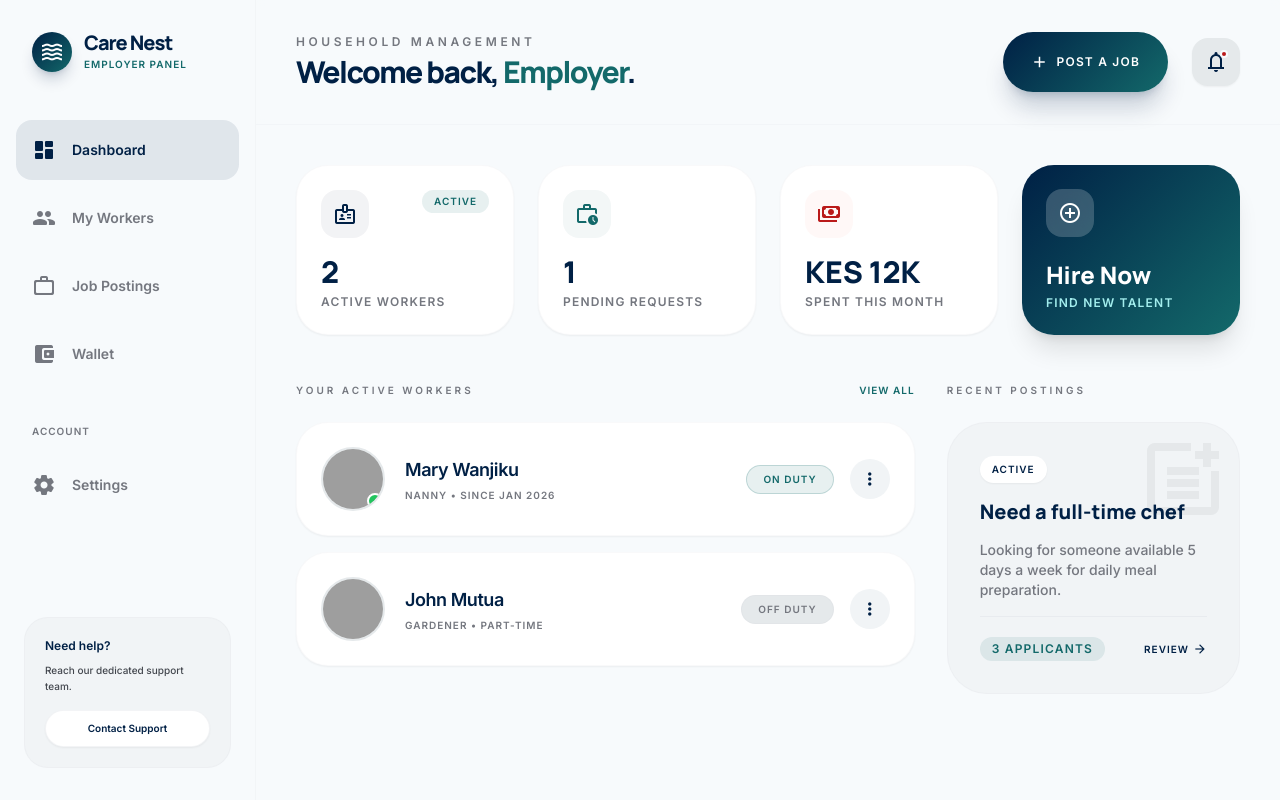
After one commit to antonie-riziki/CareNest, a Django app: template Care_Nest/templates/employer_dashboard.html in a window 1280 px wide. The commit adds this page. Run offline with Django 5.2, Linux system fonts and the light colour scheme; the template is opened without the code that fills it, so the values that code supplies are empty; some libraries are stand-ins or nearby versions; grey boxes are pictures that could not be loaded.

Commit message:
Update dashboard, signup flows, and add employer dashboard template

```diff
--- a/Care_Nest/Care_Nest/settings.py
+++ b/Care_Nest/Care_Nest/settings.py
@@ -133,3 +133,8 @@ USE_TZ = True
 # https://docs.djangoproject.com/en/6.0/howto/static-files/
 
 STATIC_URL = "static/"
+
+# Default primary key field type
+# https://docs.djangoproject.com/en/6.0/ref/settings/#default-auto-field
+
+DEFAULT_AUTO_FIELD = "django.db.models.BigAutoField"
--- a/Care_Nest/apps/accounts/views.py
+++ b/Care_Nest/apps/accounts/views.py
@@ -22,7 +22,7 @@ User = get_user_model()
 # Create your views here.
 def worker_signup(request):
     if request.method == "POST":
-        full_name = request.POST.get("full-name")
+        full_name = request.POST.get("full_name")
         email = request.POST.get("email")
         phone = request.POST.get("phone")
         password = request.POST.get("password")
@@ -55,6 +55,7 @@ def worker_signup(request):
             password=password,
             first_name=first_name,
             last_name=last_name,
+            role="worker",
         )
 
         user.save()
@@ -97,7 +98,7 @@ def worker_signin(request):
 
 def employer_signup(request):
     if request.method == "POST":
-        full_name = request.POST.get("full-name")
+        full_name = request.POST.get("full_name")
         email = request.POST.get("email")
         phone = request.POST.get("phone")
         password = request.POST.get("password")
@@ -125,6 +126,7 @@ def employer_signup(request):
             password=password,
             first_name=first_name,
             last_name=last_name,
+            role="employer",
         )
 
         user.save()
--- a/Care_Nest/apps/dashboard/views.py
+++ b/Care_Nest/apps/dashboard/views.py
@@ -1,10 +1,13 @@
 from django.shortcuts import render
+from django.contrib.auth.decorators import login_required
 
 
 # Create your views here.
+@login_required(login_url='worker-signin')
 def worker_dashboard(request):
     return render(request, "worker_dashboard.html")
 
 
+@login_required(login_url='employer-signin')
 def employer_dashboard(request):
     return render(request, "employer_dashboard.html")
--- /dev/null
+++ b/Care_Nest/templates/employer_dashboard.html
@@ -0,0 +1,277 @@
+{% extends 'base.html' %}
+
+{% block title %}Employer Dashboard | Care Nest{% endblock %}
+
+{% block extra_head %}
+<style>
+    .employer-gradient {
+        background: linear-gradient(135deg, #002045 0%, #13696a 100%);
+    }
+    /* Safe area padding for mobile bottom nav */
+    .pb-safe {
+        padding-bottom: env(safe-area-inset-bottom, 12px);
+    }
+</style>
+{% endblock %}
+
+{% block content %}
+<!-- Sidebar for Desktop (Embedded) -->
+<aside class="hidden md:flex flex-col w-64 h-screen bg-surface border-r border-outline-variant/10 fixed left-0 top-0 z-50">
+    <!-- Branding Header -->
+    <div class="px-8 py-8 flex items-center gap-3">
+        <div class="w-10 h-10 rounded-xl employer-gradient flex items-center justify-center text-white shadow-lg shadow-primary/20">
+            <span class="material-symbols-outlined text-2xl">waves</span>
+        </div>
+        <div>
+            <h2 class="text-xl font-extrabold text-primary tracking-tighter font-headline leading-none">Care Nest</h2>
+            <p class="text-[10px] font-bold text-secondary uppercase tracking-widest mt-1">Employer Panel</p>
+        </div>
+    </div>
+
+    <!-- Navigation Links -->
+    <nav class="flex-1 px-4 py-4 space-y-2 overflow-y-auto">
+        <a href="#" class="flex items-center gap-4 px-4 py-3.5 rounded-2xl transition-all group bg-primary-container/10 text-primary hover:bg-surface-container-low">
+            <span class="material-icons-round text-2xl">dashboard</span>
+            <span class="font-bold text-sm">Dashboard</span>
+        </a>
+
+        <a href="#" class="flex items-center gap-4 px-4 py-3.5 rounded-2xl transition-all group text-outline hover:text-primary hover:bg-surface-container-low">
+            <span class="material-icons-round text-2xl">people</span>
+            <span class="font-bold text-sm">My Workers</span>
+        </a>
+
+        <a href="#" class="flex items-center gap-4 px-4 py-3.5 rounded-2xl transition-all group text-outline hover:text-primary hover:bg-surface-container-low">
+            <span class="material-icons-round text-2xl">work_outline</span>
+            <span class="font-bold text-sm">Job Postings</span>
+        </a>
+
+        <a href="#" class="flex items-center gap-4 px-4 py-3.5 rounded-2xl transition-all group text-outline hover:text-primary hover:bg-surface-container-low">
+            <span class="material-icons-round text-2xl">account_balance_wallet</span>
+            <span class="font-bold text-sm">Wallet</span>
+        </a>
+
+        <div class="pt-8 pb-2">
+            <p class="px-4 text-[10px] font-bold text-outline uppercase tracking-widest">Account</p>
+        </div>
+
+        <a href="#" class="flex items-center gap-4 px-4 py-3.5 rounded-2xl transition-all group text-outline hover:text-primary hover:bg-surface-container-low">
+            <span class="material-icons-round text-2xl">settings</span>
+            <span class="font-bold text-sm">Settings</span>
+        </a>
+    </nav>
+
+    <!-- Support Section -->
+    <div class="px-6 py-8">
+        <div class="bg-surface-container-low rounded-3xl p-5 border border-outline-variant/10">
+            <p class="text-xs font-bold text-primary mb-2">Need help?</p>
+            <p class="text-[10px] text-on-surface-variant font-medium mb-4 leading-relaxed">Reach our dedicated support team.</p>
+            <button class="w-full py-2.5 bg-white text-primary text-[10px] font-bold rounded-xl border border-outline-variant/20 shadow-sm hover:bg-surface-container-high transition-colors">Contact Support</button>
+        </div>
+    </div>
+</aside>
+
+<!-- Main Content Wrapper -->
+<div class="flex-1 md:ml-64 min-h-screen flex flex-col relative bg-surface">
+
+    <!-- TopAppBar (Mobile Only) -->
+    <header class="md:hidden flex justify-between items-center w-full px-6 py-4 sticky top-0 z-50 bg-surface/90 backdrop-blur-md border-b border-outline-variant/10">
+        <div class="flex items-center gap-2">
+            <span class="material-symbols-outlined text-primary text-2xl">waves</span>
+            <span class="text-2xl font-extrabold text-primary tracking-tighter font-headline">CareNest</span>
+        </div>
+        <div class="relative active:scale-95 duration-100 p-2 rounded-full hover:bg-surface-container-high transition-colors">
+            <span class="material-symbols-outlined text-outline">notifications</span>
+            <span class="absolute top-2.5 right-2.5 w-2 h-2 bg-error rounded-full border-2 border-surface"></span>
+        </div>
+    </header>
+
+    <!-- Desktop Header -->
+    <header class="hidden md:flex items-center justify-between px-10 py-8 border-b border-outline-variant/10 bg-surface/80 backdrop-blur-sm sticky top-0 z-40">
+        <div>
+            <h2 class="text-xs font-bold text-outline uppercase tracking-[0.3em] mb-1">Household Management</h2>
+            <h1 class="text-3xl font-extrabold text-primary tracking-tighter font-headline">
+                Welcome back, <span class="text-secondary">{{ request.user.first_name|default:"Employer" }}</span>.
+            </h1>
+        </div>
+        <div class="flex items-center gap-6">
+            <button class="employer-gradient text-white px-7 py-4 rounded-xl font-bold shadow-xl shadow-primary/20 hover:scale-[1.02] active:scale-95 transition-all text-xs uppercase tracking-widest flex items-center gap-2">
+                <span class="material-symbols-outlined text-lg">add</span>
+                Post a Job
+            </button>
+            <button class="w-12 h-12 rounded-2xl bg-surface-container-high flex items-center justify-center text-primary group hover:bg-primary hover:text-white transition-all shadow-sm relative">
+                <span class="material-symbols-outlined group-hover:rotate-12 transition-transform">notifications</span>
+                <span class="absolute top-3 right-3 w-2 h-2 bg-error rounded-full border-2 border-surface"></span>
+            </button>
+        </div>
+    </header>
+
+    <main class="flex-1 p-6 lg:p-10 space-y-8 lg:space-y-12 max-w-7xl pb-24 md:pb-10">
+        {% if messages %}
+            {% for message in messages %}
+                <div class="bg-secondary-container text-on-secondary-container px-6 py-4 rounded-2xl shadow-sm border border-secondary/10 flex items-center gap-4">
+                    <span class="material-symbols-outlined">info</span>
+                    <p class="font-bold text-sm">{{ message }}</p>
+                </div>
+            {% endfor %}
+        {% endif %}
+
+        <!-- Quick Stats Grid -->
+        <div class="grid grid-cols-1 md:grid-cols-2 xl:grid-cols-4 gap-6">
+            <div class="bg-white p-6 rounded-[2rem] border border-outline-variant/10 shadow-sm flex flex-col justify-between group hover:border-secondary/30 transition-colors">
+                <div class="flex justify-between items-start mb-4">
+                    <div class="w-12 h-12 rounded-2xl bg-primary/5 flex items-center justify-center text-primary group-hover:bg-primary group-hover:text-white transition-colors">
+                        <span class="material-symbols-outlined">badge</span>
+                    </div>
+                    <span class="text-[10px] font-bold text-secondary uppercase tracking-widest bg-secondary/10 px-3 py-1 rounded-full">Active</span>
+                </div>
+                <div>
+                    <h3 class="text-3xl font-extrabold text-primary mb-1 font-headline">2</h3>
+                    <p class="text-xs font-bold text-outline uppercase tracking-widest">Active Workers</p>
+                </div>
+            </div>
+
+            <div class="bg-white p-6 rounded-[2rem] border border-outline-variant/10 shadow-sm flex flex-col justify-between group hover:border-secondary/30 transition-colors">
+                <div class="flex justify-between items-start mb-4">
+                    <div class="w-12 h-12 rounded-2xl bg-secondary/5 flex items-center justify-center text-secondary group-hover:bg-secondary group-hover:text-white transition-colors">
+                        <span class="material-symbols-outlined">work_history</span>
+                    </div>
+                </div>
+                <div>
+                    <h3 class="text-3xl font-extrabold text-primary mb-1 font-headline">1</h3>
+                    <p class="text-xs font-bold text-outline uppercase tracking-widest">Pending Requests</p>
+                </div>
+            </div>
+
+            <div class="bg-white p-6 rounded-[2rem] border border-outline-variant/10 shadow-sm flex flex-col justify-between group hover:border-secondary/30 transition-colors">
+                <div class="flex justify-between items-start mb-4">
+                    <div class="w-12 h-12 rounded-2xl bg-error-container/20 flex items-center justify-center text-error group-hover:bg-error group-hover:text-white transition-colors">
+                        <span class="material-symbols-outlined">payments</span>
+                    </div>
+                </div>
+                <div>
+                    <h3 class="text-3xl font-extrabold text-primary mb-1 font-headline">KES 12K</h3>
+                    <p class="text-xs font-bold text-outline uppercase tracking-widest">Spent This Month</p>
+                </div>
+            </div>
+
+            <!-- Quick Action Card -->
+            <div class="employer-gradient p-6 rounded-[2rem] shadow-xl flex flex-col justify-between group hover:scale-[1.02] transition-transform cursor-pointer text-white">
+                <div class="flex justify-between items-start mb-4">
+                    <div class="w-12 h-12 rounded-2xl bg-white/20 backdrop-blur-md flex items-center justify-center text-white">
+                        <span class="material-symbols-outlined">add_circle</span>
+                    </div>
+                </div>
+                <div>
+                    <h3 class="text-2xl font-extrabold mb-1 font-headline">Hire Now</h3>
+                    <p class="text-xs font-bold text-secondary-container uppercase tracking-widest">Find new talent</p>
+                </div>
+            </div>
+        </div>
+
+        <!-- Dashboard Main Sections -->
+        <div class="grid grid-cols-1 lg:grid-cols-3 gap-8">
+            <!-- Left Side: Active Contracts -->
+            <div class="lg:col-span-2 space-y-6">
+                <div class="flex items-center justify-between">
+                    <h3 class="text-[10px] font-bold text-outline uppercase tracking-[0.3em]">Your Active Workers</h3>
+                    <a href="#" class="text-[10px] font-bold text-secondary uppercase tracking-widest hover:underline">View All</a>
+                </div>
+
+                <div class="space-y-4">
+                    <!-- Worker Card 1 -->
+                    <div class="bg-white p-6 rounded-[2rem] border border-outline-variant/10 shadow-sm hover:shadow-md transition-shadow flex flex-col sm:flex-row items-start sm:items-center justify-between gap-6 group">
+                        <div class="flex items-center gap-5">
+                            <div class="w-16 h-16 rounded-full overflow-hidden border-2 border-surface-container-high bg-surface flex-shrink-0 relative">
+                                <img src="https://i.pravatar.cc/150?img=47" alt="Worker Profile" class="w-full h-full object-cover">
+                                <div class="absolute bottom-0 right-0 w-4 h-4 bg-green-500 border-2 border-white rounded-full"></div>
+                            </div>
+                            <div>
+                                <h4 class="font-extrabold text-lg text-primary tracking-tight">Mary Wanjiku</h4>
+                                <p class="text-[10px] font-bold text-outline uppercase tracking-widest mt-1">Nanny • Since Jan 2026</p>
+                            </div>
+                        </div>
+                        <div class="flex items-center gap-4 w-full sm:w-auto">
+                            <span class="px-4 py-1.5 bg-secondary/10 text-secondary text-[10px] font-bold uppercase tracking-widest rounded-full border border-secondary/20">On Duty</span>
+                            <button class="w-10 h-10 rounded-xl bg-surface-container-low hover:bg-surface-container-high flex items-center justify-center text-primary transition-colors ml-auto sm:ml-0">
+                                <span class="material-symbols-outlined text-xl">more_vert</span>
+                            </button>
+                        </div>
+                    </div>
+
+                    <!-- Worker Card 2 -->
+                    <div class="bg-white p-6 rounded-[2rem] border border-outline-variant/10 shadow-sm hover:shadow-md transition-shadow flex flex-col sm:flex-row items-start sm:items-center justify-between gap-6 group">
+                        <div class="flex items-center gap-5">
+                            <div class="w-16 h-16 rounded-full overflow-hidden border-2 border-surface-container-high bg-surface flex-shrink-0">
+                                <img src="https://i.pravatar.cc/150?img=11" alt="Worker Profile" class="w-full h-full object-cover">
+                            </div>
+                            <div>
+                                <h4 class="font-extrabold text-lg text-primary tracking-tight">John Mutua</h4>
+                                <p class="text-[10px] font-bold text-outline uppercase tracking-widest mt-1">Gardener • Part-time</p>
+                            </div>
+                        </div>
+                        <div class="flex items-center gap-4 w-full sm:w-auto">
+                            <span class="px-4 py-1.5 bg-surface-container-high text-outline text-[10px] font-bold uppercase tracking-widest rounded-full border border-outline-variant/10">Off Duty</span>
+                            <button class="w-10 h-10 rounded-xl bg-surface-container-low hover:bg-surface-container-high flex items-center justify-center text-primary transition-colors ml-auto sm:ml-0">
+                                <span class="material-symbols-outlined text-xl">more_vert</span>
+                            </button>
+                        </div>
+                    </div>
+                </div>
+            </div>
+
+            <!-- Right Side: Recent Job Postings -->
+            <div class="space-y-6">
+                <div class="flex items-center justify-between">
+                    <h3 class="text-[10px] font-bold text-outline uppercase tracking-[0.3em]">Recent Postings</h3>
+                </div>
+
+                <div class="bg-surface-container-low p-8 rounded-[2.5rem] border border-outline-variant/10 relative overflow-hidden group">
+                    <div class="absolute -top-4 -right-4 p-6 pointer-events-none opacity-5 group-hover:opacity-10 transition-opacity">
+                        <span class="material-symbols-outlined text-8xl">post_add</span>
+                    </div>
+                    <div class="relative z-10 space-y-4">
+                        <span class="bg-white text-primary px-3 py-1.5 rounded-xl text-[10px] font-bold uppercase tracking-widest shadow-sm inline-block">Active</span>
+                        <h4 class="font-extrabold text-xl text-primary font-headline leading-tight">Need a full-time chef</h4>
+                        <p class="text-sm font-medium text-outline">Looking for someone available 5 days a week for daily meal preparation.</p>
+
+                        <div class="pt-5 mt-4 border-t border-outline-variant/20 flex justify-between items-center">
+                            <span class="text-xs font-bold text-secondary uppercase tracking-widest bg-secondary/10 px-3 py-1 rounded-lg">3 Applicants</span>
+                            <a href="#" class="text-[10px] font-bold text-primary uppercase tracking-widest hover:underline flex items-center gap-1 group-hover:text-secondary transition-colors">
+                                Review
+                                <span class="material-symbols-outlined text-[14px]">arrow_forward</span>
+                            </a>
+                        </div>
+                    </div>
+                </div>
+
+            </div>
+        </div>
+    </main>
+</div>
+
+<!-- Mobile Bottom Nav -->
+<nav class="md:hidden fixed bottom-0 left-0 right-0 bg-white border-t border-outline-variant/10 z-50 px-6 py-3 flex justify-between items-center shadow-[0_-10px_40px_rgba(0,0,0,0.05)] pb-safe">
+    <a href="#" class="flex flex-col items-center gap-1 text-primary">
+        <span class="material-icons-round text-2xl">dashboard</span>
+        <span class="text-[10px] font-bold">Home</span>
+    </a>
+    <a href="#" class="flex flex-col items-center gap-1 text-outline hover:text-primary transition-colors">
+        <span class="material-icons-round text-2xl">people</span>
+        <span class="text-[10px] font-bold">Workers</span>
+    </a>
+    <a href="#" class="flex flex-col items-center justify-center gap-1 text-outline hover:text-primary transition-colors transform -translate-y-4">
+        <div class="w-14 h-14 rounded-full employer-gradient text-white flex items-center justify-center shadow-lg shadow-primary/20 hover:scale-105 active:scale-95 transition-all">
+            <span class="material-symbols-outlined text-2xl">add</span>
+        </div>
+    </a>
+    <a href="#" class="flex flex-col items-center gap-1 text-outline hover:text-primary transition-colors">
+        <span class="material-icons-round text-2xl">account_balance_wallet</span>
+        <span class="text-[10px] font-bold">Wallet</span>
+    </a>
+    <a href="#" class="flex flex-col items-center gap-1 text-outline hover:text-primary transition-colors">
+        <span class="material-icons-round text-2xl">person</span>
+        <span class="text-[10px] font-bold">Profile</span>
+    </a>
+</nav>
+
+{% endblock %}
--- a/Care_Nest/templates/worker_dashboard.html
+++ b/Care_Nest/templates/worker_dashboard.html
@@ -35,7 +35,7 @@
     <header class="hidden md:flex items-center justify-between px-10 py-8 border-b border-outline-variant/10">
         <div>
             <h2 class="text-xs font-bold text-outline uppercase tracking-[0.3em] mb-1">Worker Ecosystem</h2>
-            <h1 class="text-3xl font-extrabold text-primary tracking-tighter font-headline">Good morning, Wanjiku</h1>
+            <h1 class="text-3xl font-extrabold text-primary tracking-tighter font-headline">Good morning, {{ request.user.first_name|default:"Worker" }}</h1>
         </div>
         <div class="flex items-center gap-6">
             <div
```
Also changed, not shown: Care_Nest/templates/employer_signup.html (+12 -0 lines), Care_Nest/templates/worker_signup.html (+12 -0 lines).
